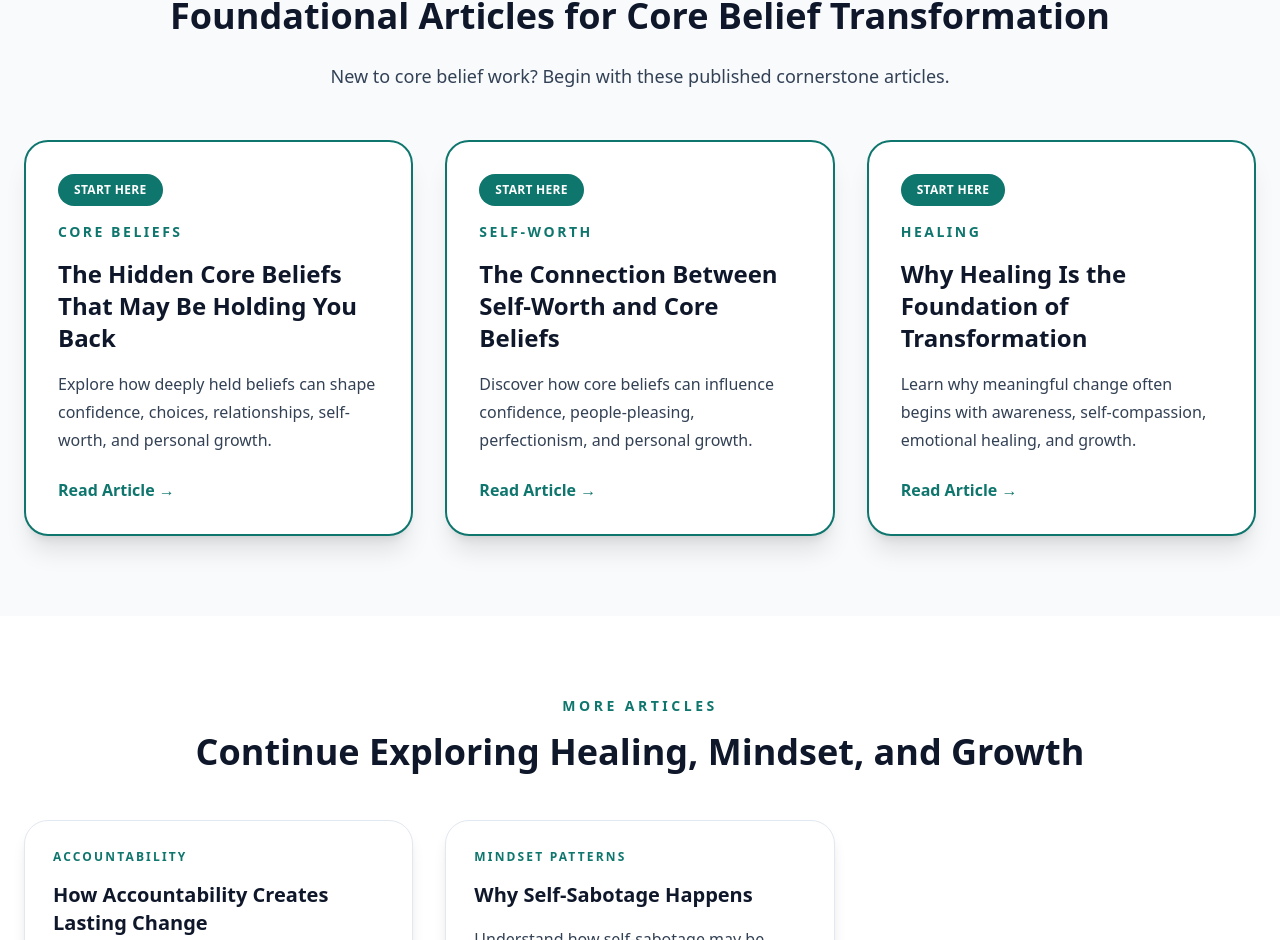
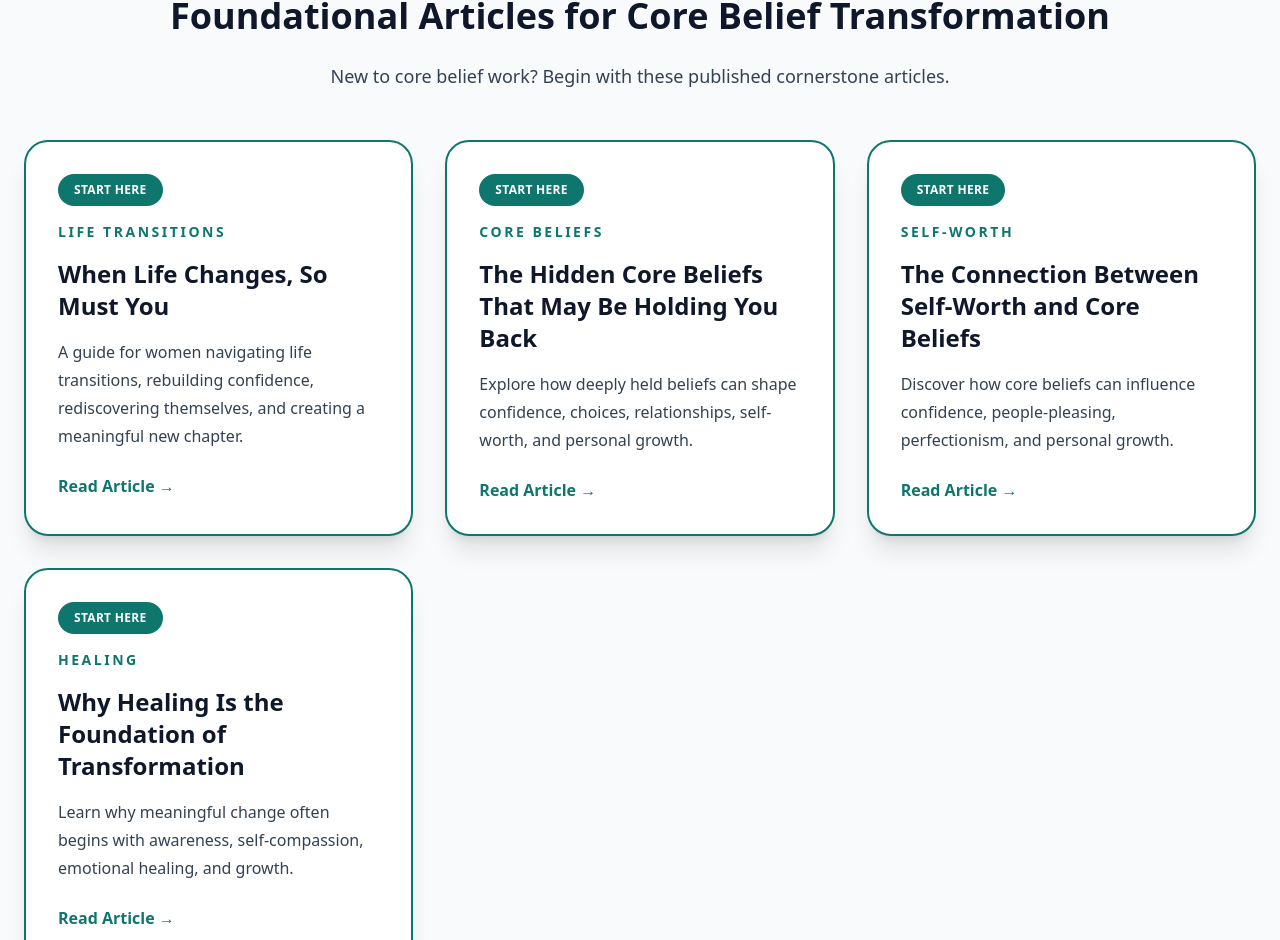
Before and after one commit to Kaelynn-Kinnison/life-coaching-with-kaelynn2, a Next.js app: page /blog in a window 1280 px wide. Shown: the part 1371-2311 px from the top of the page. Built offline with nearby package versions, Linux system fonts and the light colour scheme; a web font is replaced by a local one.

Commit message:
Update posts.js

```diff
--- a/app/blog/posts.js
+++ b/app/blog/posts.js
@@ -1,4 +1,13 @@
 export const posts = [
+  {
+    title: "When Life Changes, So Must You",
+    slug: "life-transitions-with-confidence",
+    category: "Life Transitions",
+    description:
+      "A guide for women navigating life transitions, rebuilding confidence, rediscovering themselves, and creating a meaningful new chapter.",
+    featured: true,
+    published: true,
+  },
   {
     title: "The Hidden Core Beliefs That May Be Holding You Back",
     slug: "core-beliefs-holding-you-back",
```
